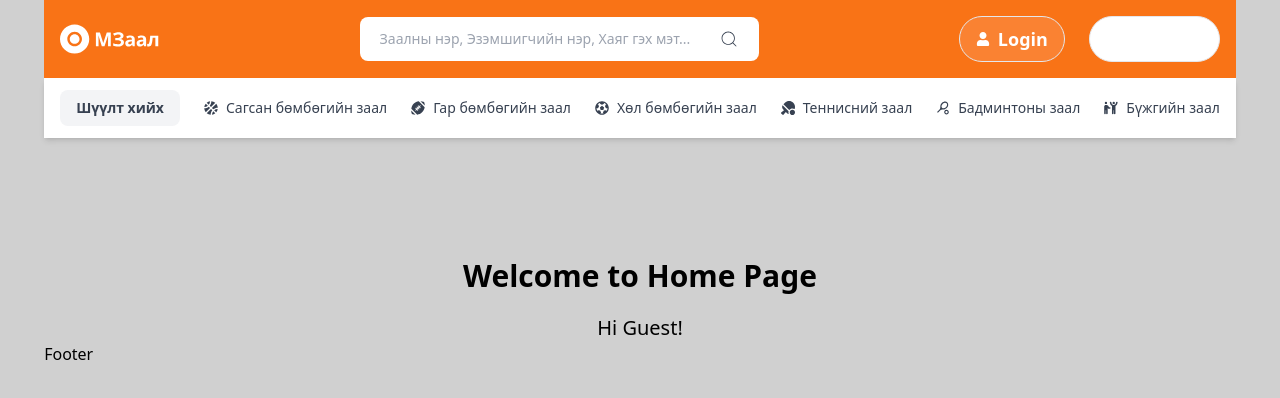
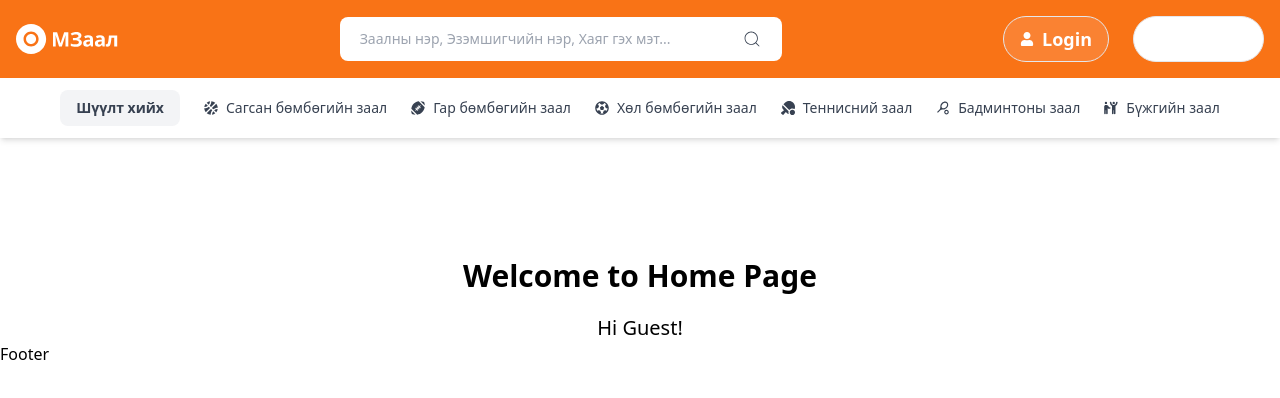
Before and after one commit to MZaalmn/mzaal_client, a React (Create React App) app: page / in a window 1280 px wide. Shown: the top 398 px of the page. Built offline with nearby package versions, Linux system fonts and the light colour scheme.

Commit message:
add something

```diff
--- a/src/Css_files/AskLoginOrRegister.css
+++ b/src/Css_files/AskLoginOrRegister.css
@@ -1,4 +1,4 @@
-body
+.body
 {
     align-items: center;
     justify-content: center;
--- a/src/pages/AskLogin_or_Register.js
+++ b/src/pages/AskLogin_or_Register.js
@@ -5,7 +5,7 @@ import '../Css_files/AskLoginOrRegister.css';
 const AskLoginOrRegister = () => {
     return (
 
-        <body>
+        <body className="body">
             <div className="main_container">
 
             </div>
```
